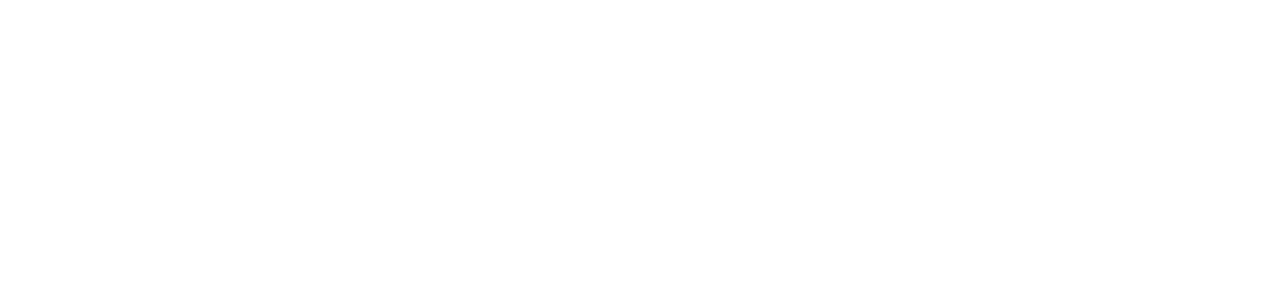
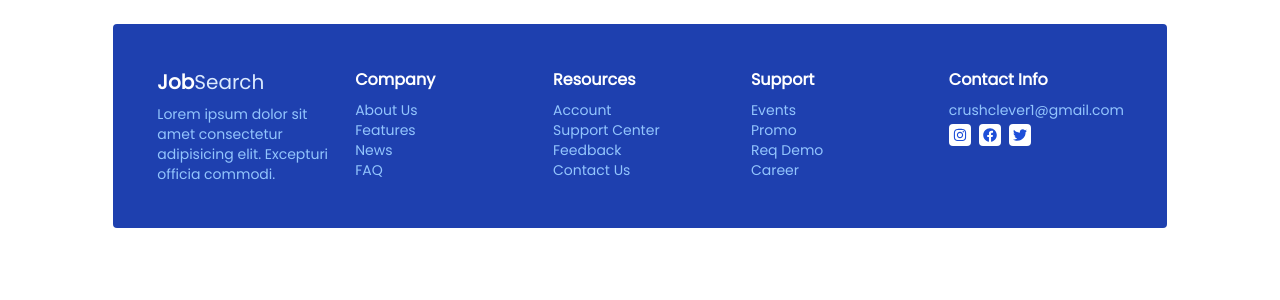
Before and after one commit to cleverAkanimoh/tailwind-learning-project, a React (Vite) app: page / in a window 1280 px wide. Shown: the top 300 px of the page. Built offline with nearby package versions, Linux system fonts and the light colour scheme.

Commit message:
modified index.html and Footer.jsx

```diff
--- a/index.html
+++ b/index.html
@@ -10,8 +10,7 @@
 </head>
 
 <body>
-  <div id="root">
-  </div>
+  <div id="root"></div>
   <script type="module" src="/src/main.jsx"></script>
 </body>
 
--- a/src/Components/Footer.jsx
+++ b/src/Components/Footer.jsx
@@ -1,5 +1,56 @@
+import { FaInstagram, FaFacebook, FaTwitter } from "react-icons/fa"
+
 export default function () {
   return (
-    <footer></footer>
+    <footer className="w-full grid place-items-center p-2 sm:pt-6 sm:pb-6 text-blue-300 text-sm">
+      <div className="bg-blue-800 rounded w-full md:w-11/12 xl:w-10/12 grid grid-cols-1 sm:grid-cols-2 md:grid-cols-3 lg:grid-cols-4 xl:grid-cols-5 p-8">
+        <div className="m-3">
+          <h3 className="mb-2 lg:text-3
+        2xl md:text-xl text-lg "><strong className="text-white font-extrabold">Job</strong><span className="text-blue-100 font-light">Search</span></h3>
+          <p>Lorem ipsum dolor sit amet consectetur adipisicing elit. Excepturi officia commodi.</p>
+        </div>
+
+        <div className="m-3">
+          <h3 className="mb-2 font-bold text-base text-white">Company</h3>
+          <ul>
+            <li>About Us</li>
+            <li>Features</li>
+            <li>News</li>
+            <li>FAQ</li>
+          </ul>
+        </div>
+
+        <div className="m-3">
+          <h3 className="mb-2 font-bold text-base text-white">Resources</h3>
+          <ul>
+            <li>Account</li>
+            <li>Support Center</li>
+            <li>Feedback</li>
+            <li>Contact Us</li>
+          </ul>
+        </div>
+
+        <div className="m-3">
+          <h3 className="mb-2 font-bold text-base text-white">Support</h3>
+          <ul>
+            <li>Events</li>
+            <li>Promo</li>
+            <li>Req Demo</li>
+            <li>Career</li>
+          </ul>
+        </div>
+
+        <div className="m-3">
+          <h3 className="mb-2 font-bold text-base text-white">Contact Info</h3>
+          <a href="mailto:crushclever1@gmail.com">crushclever1@gmail.com</a>
+          <div className="flex mt-1">
+            <a href="https://instagram.com/clever.akanimoh" className="bg-white p-1 rounded"><FaInstagram className="text-blue-700" /></a>
+            <a href="https://www.facebook.com/profile.php?id=100070843014275" className="bg-white p-1 rounded ml-2"><FaFacebook className="text-blue-700" /></a>
+            <a href="https://twitter.com/cleverAkanimoh3?t=-qE0RG0SidwAMXI3jhi7GQ&s=09
+" className="bg-white p-1 rounded ml-2"><FaTwitter className="text-blue-700" /></a>
+          </div>
+        </div>
+      </div>
+    </footer>
   )
 }
```
